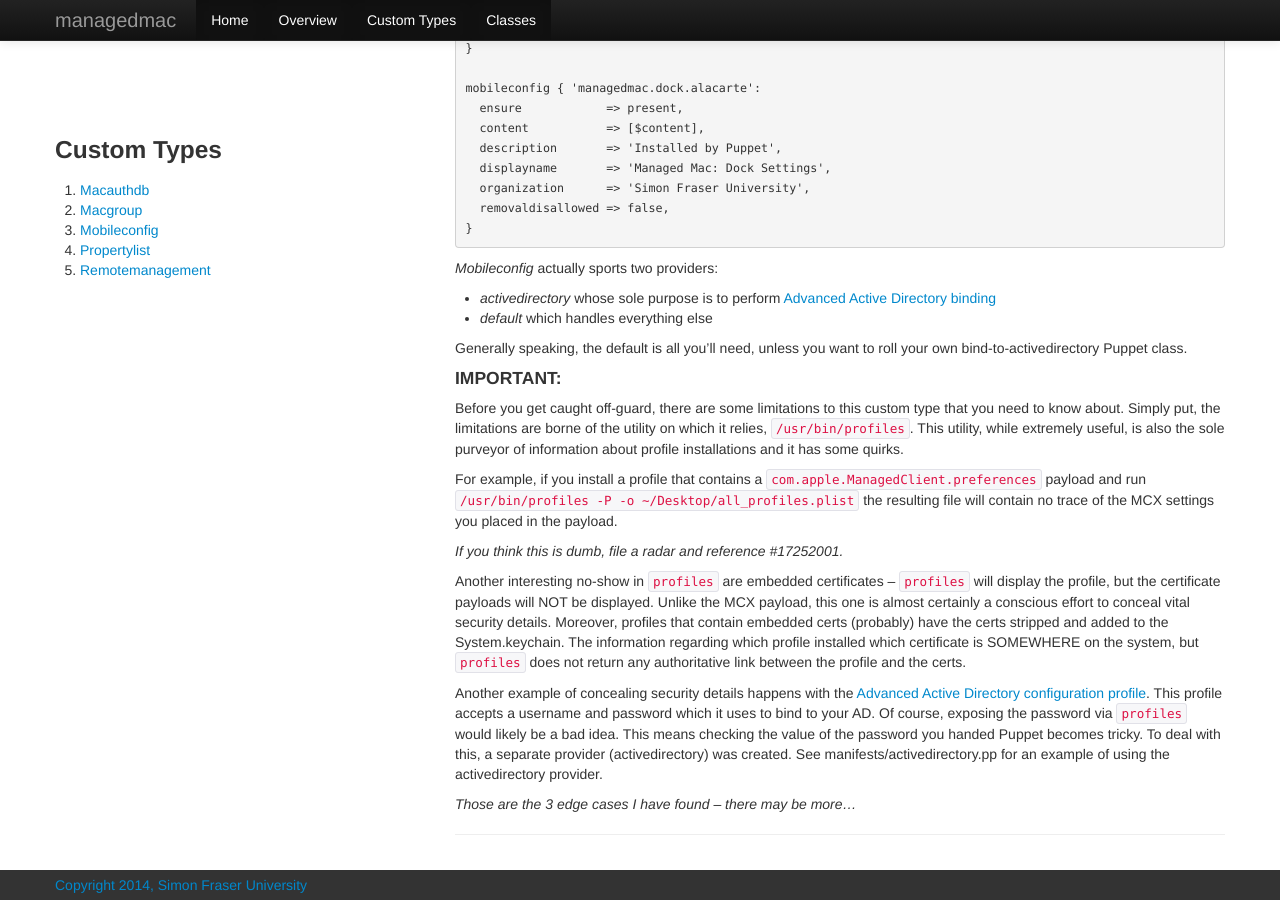
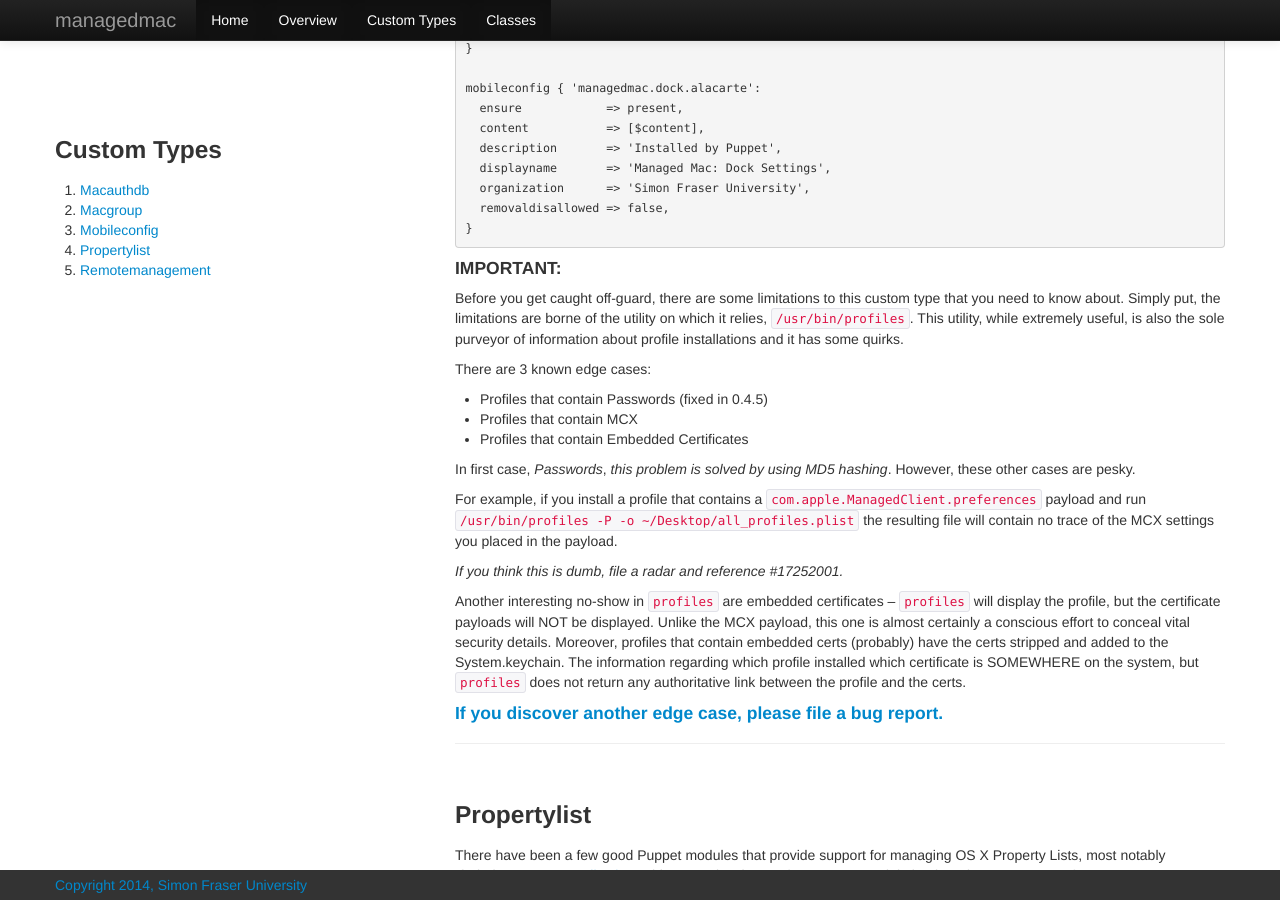
Before and after one commit to dayglojesus/managedmac, a Jekyll site: the page built from types/index.md, in a window 1280 px wide and 900 px high, scrolled down 1662 px. Built offline with Jekyll 4.4.1, drawn with Linux system fonts in a browser that asks for light colours; Markdown is read by kramdown in place of the engine named in the settings.

Commit message:
update Mobileconfig type info

```diff
--- a/types/index.md
+++ b/types/index.md
@@ -79,16 +79,17 @@ _Mobileconfig_ is capable of dynamically creating and managing the installation
       removaldisallowed => false,
     }
 
-_Mobileconfig_ actually sports two providers:
-
-* _activedirectory_ whose sole purpose is to perform [Advanced Active Directory binding](http://support.apple.com/kb/HT5981?viewlocale=en_US&locale=en_US)
-* _default_ which handles everything else
-
-Generally speaking, the default is all you'll need, unless you want to roll your own bind-to-activedirectory Puppet class.
-
 #### IMPORTANT:
 
 Before you get caught off-guard, there are some limitations to this custom type that you need to know about. Simply put, the limitations are borne of the utility on which it relies, `/usr/bin/profiles`. This utility, while extremely useful, is also the sole purveyor of information about profile installations and it has some quirks.
+
+There are 3 known edge cases:
+
+- Profiles that contain Passwords (fixed in 0.4.5)
+- Profiles that contain MCX
+- Profiles that contain Embedded Certificates
+
+In first case, *Passwords*, _this problem is solved by using MD5 hashing_. However, these other cases are pesky.
 
 For example, if you install a profile that contains a `com.apple.ManagedClient.preferences` payload and run `/usr/bin/profiles -P -o ~/Desktop/all_profiles.plist` the resulting file will contain no trace of the MCX settings you placed in the payload.
 
@@ -96,9 +97,7 @@ For example, if you install a profile that contains a `com.apple.ManagedClient.p
 
 Another interesting no-show in `profiles` are embedded certificates -- `profiles` will display the profile, but the certificate payloads will NOT be displayed. Unlike the MCX payload, this one is almost certainly a conscious effort to conceal vital security details. Moreover, profiles that contain embedded certs (probably) have the certs stripped and added to the System.keychain. The information regarding which profile installed which certificate is SOMEWHERE on the system, but `profiles` does not return any authoritative link between the profile and the certs.
 
-Another example of concealing security details happens with the [Advanced Active Directory configuration profile](http://support.apple.com/kb/HT5981?viewlocale=en_US&locale=en_US). This profile accepts a username and password which it uses to bind to your AD. Of course, exposing the password via `profiles` would likely be a bad idea. This means checking the value of the password you handed Puppet becomes tricky. To deal with this, a separate provider (activedirectory) was created. See manifests/activedirectory.pp for an example of using the activedirectory provider.
-
-*Those are the 3 edge cases I have found -- there may be more...*
+####[If you discover another edge case, please file a bug report.](https://github.com/dayglojesus/managedmac/issues)
 
 ---
 <a id="Propertylist"></a>
```
